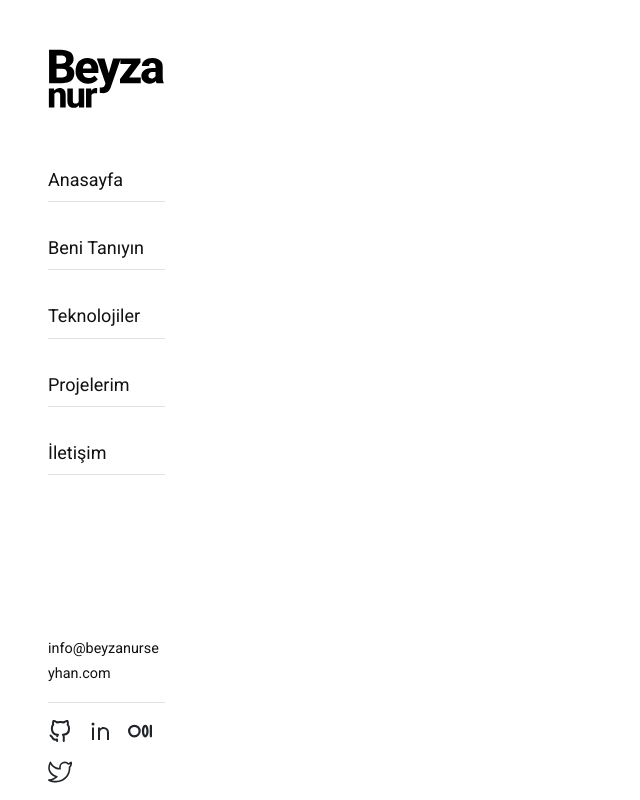
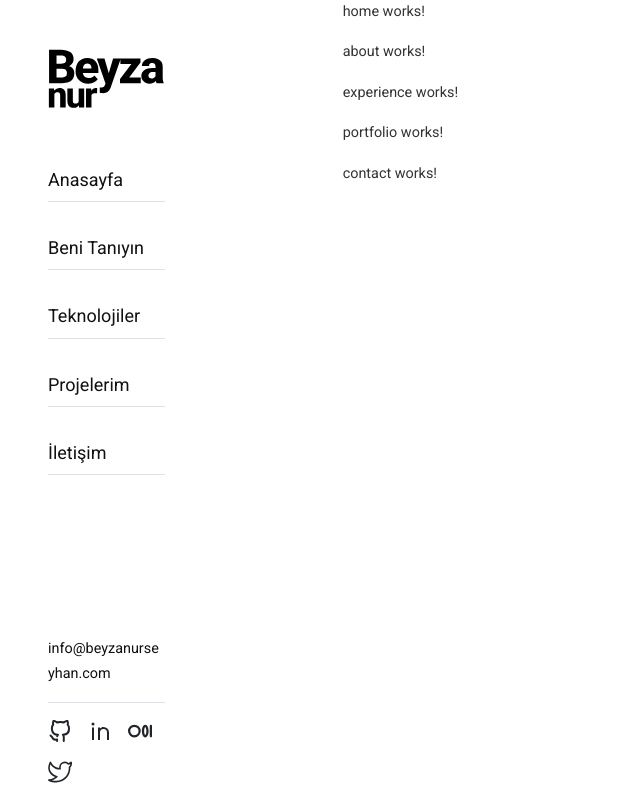
Before and after one commit to beyzanur-seyhan/portfolio-one-page, an Angular app in the folder angular/: page / in a window 1280 px wide. Shown: the whole page, without its empty margins (0-640 px from the left). Built offline with nearby package versions, Linux system fonts and the light colour scheme.

Commit message:
add child components

```diff
--- a/angular/src/app/main/main.component.html
+++ b/angular/src/app/main/main.component.html
@@ -1,7 +1,11 @@
-<main>
-    <app-home></app-home>
-    <app-about></app-about>
-    <app-experience></app-experience>
-    <app-portfolio></app-portfolio>
-    <app-contact></app-contact>
+<main class="col-lg-10 offset-lg-2">
+  <div class="container">
+    <div class="justify-content-center px-1 mx-1 px-xl-5 mx-xl-5">
+      <app-home></app-home>
+      <app-about></app-about>
+      <app-experience></app-experience>
+      <app-portfolio></app-portfolio>
+      <app-contact></app-contact>
+    </div>
+  </div>
 </main>
```
